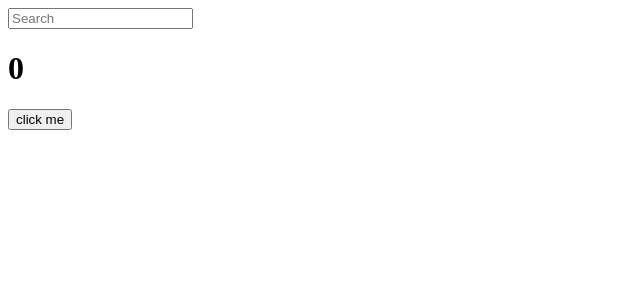
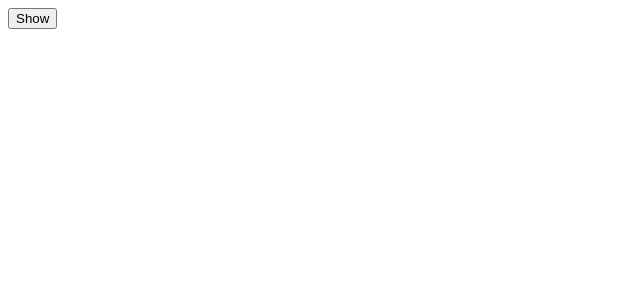
Before and after one commit to imonkfcwifi/React-App, a React (Create React App) app: page / in a window 1280 px wide. Shown: the top 300 px of the page, without its empty margins (0-640 px from the left). Built offline with nearby package versions, Linux system fonts and the light colour scheme.

Commit message:
useEffect destroyFc

```diff
--- a/src/App.js
+++ b/src/App.js
@@ -1,38 +1,24 @@
 import { useState, useEffect } from "react";
 
+const Hello = () => {
+  const destroyFc = () => {
+    console.log("destroyed : - <");
+  };
+  const effectFc = () => {
+    console.log("created : - >");
+    return destroyFc;
+  };
+  useEffect(effectFc, []);
+  return <h1>Hello</h1>;
+};
+
 function App() {
-  const [counter, setValue] = useState(0);
-  const [keyword, setKeyword] = useState("");
-  const onClick = () => setValue((prev) => prev + 1);
-  const onChange = (event) => {
-    setKeyword(event.target.value);
-  };
-  console.log("i run all the time");
-  useEffect(() => {
-    console.log("CALL THE FIRST API....");
-  }, []);
-  useEffect(() => {
-    console.log("COUNT CHANGES");
-  }, [counter]);
-  useEffect(() => {
-    console.log("COUNT && KEYWORD CHANGES");
-  }, [counter, keyword]);
-  useEffect(() => {
-    if (keyword !== "" && keyword.length >= 5) {
-      console.log("FIND THE KEYWORD", keyword);
-    }
-  }, [keyword]);
-  // typing 할때마다 API를 새로 호출하는데 . . .
+  const [showing, setShowing] = useState(false);
+  const onClick = () => setShowing((prev) => !prev);
   return (
     <div>
-      <input
-        value={keyword}
-        onChange={onChange}
-        type="text"
-        placeholder="Search"
-      ></input>
-      <h1>{counter}</h1>
-      <button onClick={onClick}>click me</button>
+      {showing ? <Hello /> : null}
+      <button onClick={onClick}>{showing ? "Hide" : "Show"}</button>
     </div>
   );
 }
```
